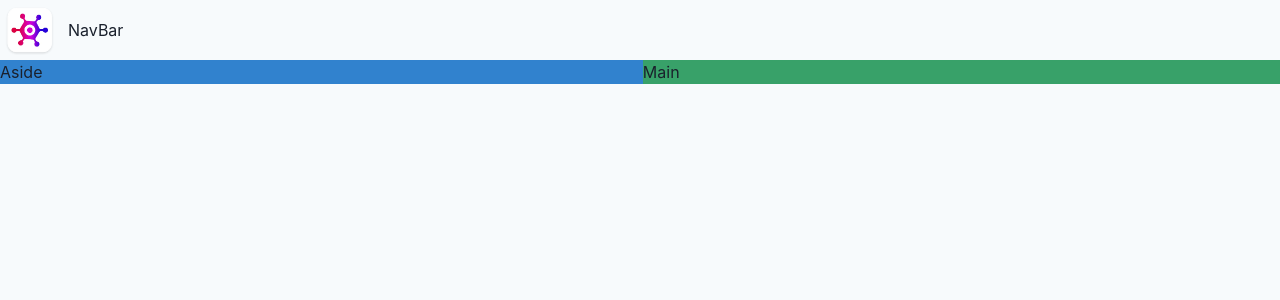
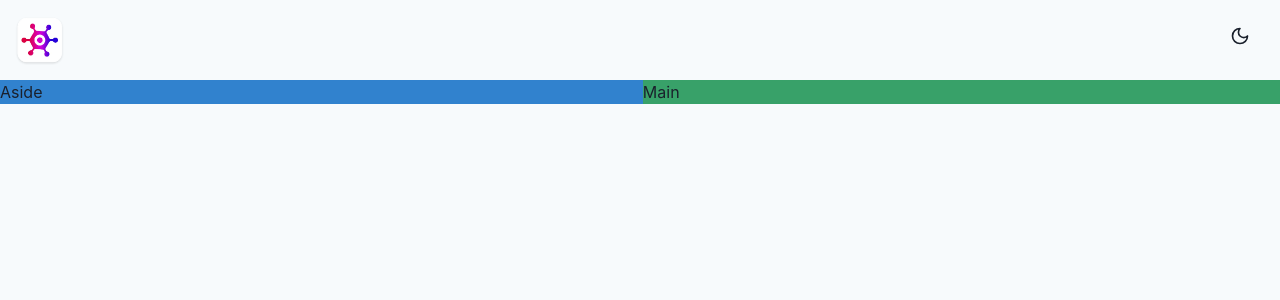
Before and after one commit to sangeeth-606/HUBGAMES, a React (Vite) app: page / in a window 1280 px wide. Shown: the top 300 px of the page. Built offline with nearby package versions, Linux system fonts and the light colour scheme.

Commit message:
darkmode switch

```diff
--- a/src/App.tsx
+++ b/src/App.tsx
@@ -1,6 +1,6 @@
-import { Button, ChakraProvider, Grid, GridItem } from "@chakra-ui/react";
+import {  ChakraProvider, Grid, GridItem } from "@chakra-ui/react";
 import theme from "./theme/theme";
-import { ThemeToggle } from "./components/ThemeToggle";
+// import { ThemeToggle } from "./components/ThemeToggle";
 import Navbar from "./components/Navbar";
 function App() {
   return (
--- a/src/components/Navbar.tsx
+++ b/src/components/Navbar.tsx
@@ -1,12 +1,14 @@
 import { HStack, Image } from "@chakra-ui/react"
 import logo from "../asset/logo.webp"
+import { ThemeToggle } from "./ThemeToggle"
 
 
 const Navbar = () => {
   return (
-    <HStack>
+    <HStack justifyContent="space-between" padding="10px">
         <Image src={logo} boxSize="60px" />
-        <h3>NavBar</h3>
+
+        <ThemeToggle />
     </HStack>
   )
 }
--- a/src/components/ThemeToggle.tsx
+++ b/src/components/ThemeToggle.tsx
@@ -10,7 +10,7 @@ export const ThemeToggle = () => {
       icon={colorMode === "dark" ? <Sun size={20} /> : <Moon size={20} />}
       onClick={toggleColorMode}
       position="fixed"
-      top={4}
+      top={3}
       right={4}
       size="lg"
       variant="ghost"
```
